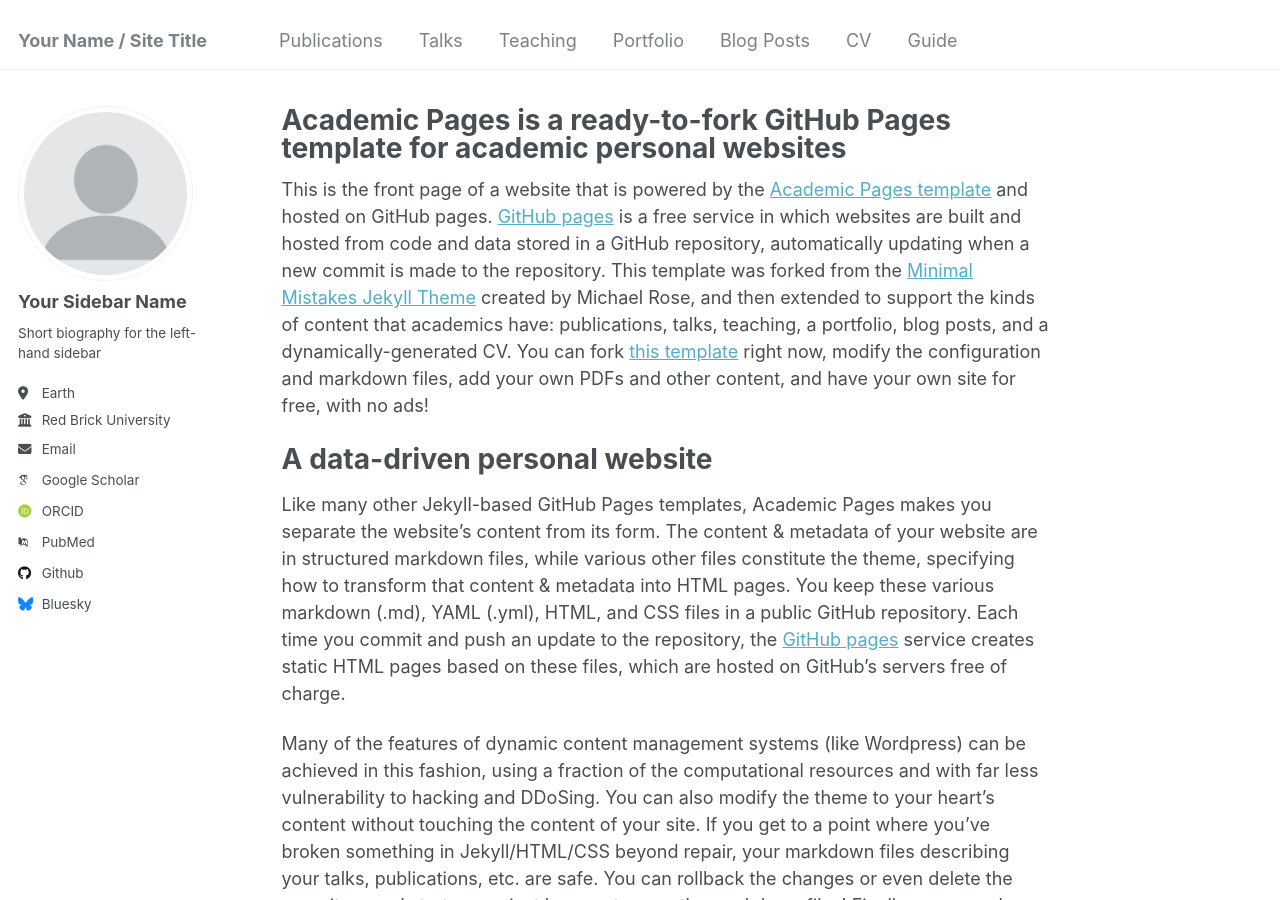
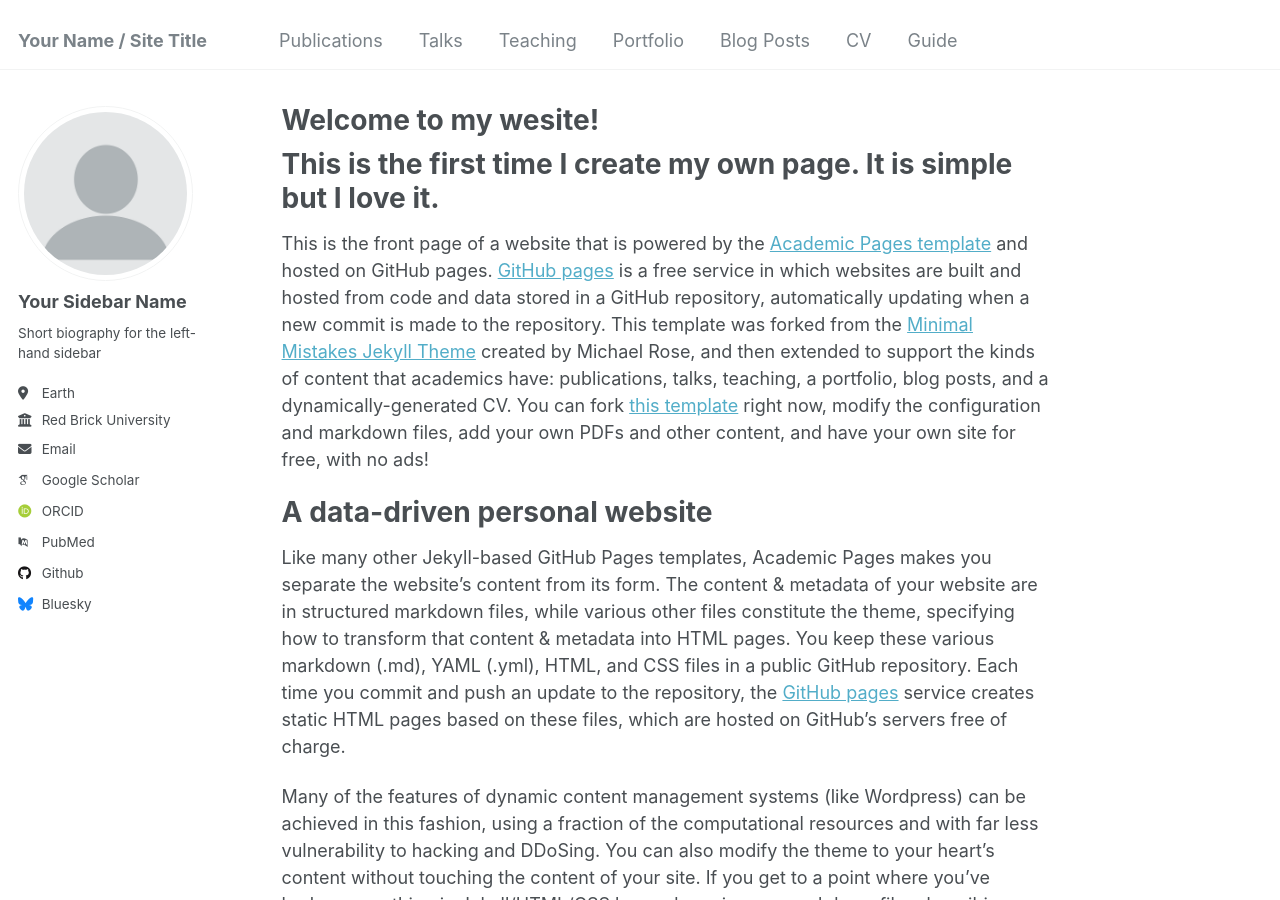
Before and after one commit to xskxsjwjz/xsksjwjz.github.io, a Jekyll site: the page built from _pages/about.md, in a window 1280 px wide and 900 px high. Built offline with Jekyll 4.4.1, drawn with Linux system fonts in a browser that asks for light colours; some web fonts are replaced.

Commit message:
Update about.md

```diff
--- a/_pages/about.md
+++ b/_pages/about.md
@@ -1,12 +1,12 @@
 ---
 permalink: /
-title: "Academic Pages is a ready-to-fork GitHub Pages template for academic personal websites"
+title: "Welcome to my wesite!"
 author_profile: true
 redirect_from:
   - /about/
   - /about.html
 ---
-
+# This is the first time I create my own page. It is simple but I love it.
 This is the front page of a website that is powered by the [Academic Pages template](https://github.com/academicpages/academicpages.github.io) and hosted on GitHub pages. [GitHub pages](https://pages.github.com) is a free service in which websites are built and hosted from code and data stored in a GitHub repository, automatically updating when a new commit is made to the repository. This template was forked from the [Minimal Mistakes Jekyll Theme](https://mmistakes.github.io/minimal-mistakes/) created by Michael Rose, and then extended to support the kinds of content that academics have: publications, talks, teaching, a portfolio, blog posts, and a dynamically-generated CV. You can fork [this template](https://github.com/academicpages/academicpages.github.io) right now, modify the configuration and markdown files, add your own PDFs and other content, and have your own site for free, with no ads!
 
 A data-driven personal website
```
